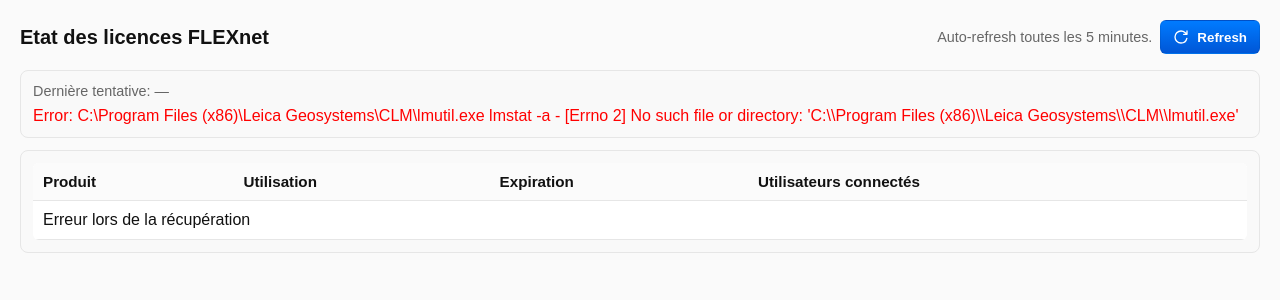
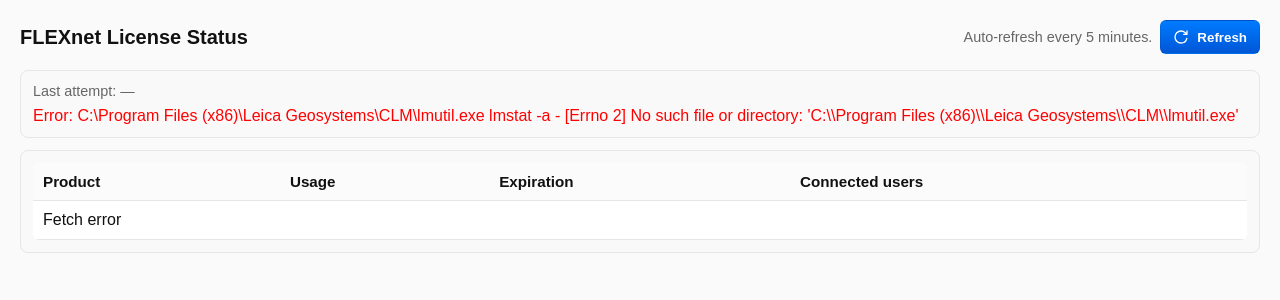
Before and after one commit to nicobubulle/Licenses-WebUI, a Flask app: page / in a window 1280 px wide. Shown: the top 300 px of the page. Run offline with Flask 3, Linux system fonts and the light colour scheme; parts of the project's set-up code (start-up, migrations or seed data) failed here and were passed over.

Commit message:
Add i18n support to index page and translation loader
Updated the translation loader in app.py to tolerate JSON files with // comment lines. Refactored templates/index.html to use translation keys for all user-facing strings, enabling internationalization of the UI. Also added logic to persist the selected language in a cookie.

```diff
--- a/app.py
+++ b/app.py
@@ -186,14 +186,20 @@ DEFAULT_LOCALE = "en"
 TRANSLATIONS = {}
 
 def load_translations():
-    """Load translation JSON files from i18n folder."""
+    """Load translation JSON files from i18n folder (tolerate // comment lines)."""
     global TRANSLATIONS
     i18n_dir = os.path.join(os.path.dirname(__file__), "i18n")
     for locale in SUPPORTED_LOCALES:
         filepath = os.path.join(i18n_dir, f"{locale}.json")
         try:
             with open(filepath, "r", encoding="utf-8") as f:
-                TRANSLATIONS[locale] = json.load(f)
+                raw = f.read()
+            # Strip lines starting with // (workspace file header comments)
+            cleaned = "\n".join(
+                line for line in raw.splitlines()
+                if not line.strip().startswith("//")
+            )
+            TRANSLATIONS[locale] = json.loads(cleaned)
             logger.info(f"Loaded translations for {locale}")
         except FileNotFoundError:
             logger.warning(f"Translation file not found: {filepath}")
@@ -768,27 +774,28 @@ threading.Thread(target=refresh_loop, daemon=True).start()
 @app.route("/")
 def index():
     global _last_service_msg
-
     show = request.args.get("service_msg")
     service_msg = _last_service_msg if show and _last_service_msg else None
-    _last_service_msg = None  # Clear after use
+    _last_service_msg = None
 
-    # Determine if restart button should be shown:
-    # - enabled in config AND
-    # - current process has admin privileges
     try:
         has_admin = is_admin()
     except Exception:
         has_admin = False
-
     show_restart = bool(ENABLE_RESTART and has_admin)
 
-    return render_template(
+    resp = make_response(render_template(
         "index.html",
         refresh_minutes=REFRESH_MIN,
         service_msg=service_msg,
         show_restart=show_restart
-    )
+    ))
+
+    # Persist ?lang=xx into cookie
+    qlang = request.args.get("lang")
+    if qlang in SUPPORTED_LOCALES:
+        resp.set_cookie("lang", qlang, max_age=30*24*3600)  # 30 days
+    return resp
 
 
 @app.route("/status")
--- a/templates/index.html
+++ b/templates/index.html
@@ -100,19 +100,17 @@
 </head>
 <body>
   <header>
-    <h1>Etat des licences FLEXnet</h1>
+    <h1>{{ _('title') }}</h1>
     <div class="toolbar">
-      <div class="small">Auto-refresh toutes les {{ refresh_minutes }} minutes.</div>
+      <div class="small">{{ _('auto_refresh', minutes=refresh_minutes) }}</div>
 
       <button id="btn-refresh" class="btn btn-primary" title="{{ _('refresh_title') }}" aria-label="{{ _('refresh_title') }}">
-        <!-- use external svg from static -->
         <img src="{{ url_for('static', filename='refresh.svg') }}" alt="" width="16" height="16" aria-hidden="true" focusable="false">
         <span id="btn-refresh-label">{{ _('refresh_label') }}</span>
       </button>
 
       {% if show_restart %}
       <button id="btn-restart" class="btn btn-danger" title="{{ _('restart_title') }}" aria-label="{{ _('restart_title') }}">
-        <!-- use external svg from static -->
         <img src="{{ url_for('static', filename='restart.svg') }}" alt="" width="16" height="16" aria-hidden="true" focusable="false">
         {{ _('restart_label') }}
       </button>
@@ -129,14 +127,14 @@
     <table id="lic-table" aria-live="polite">
       <thead>
         <tr>
-          <th>Produit</th>
-          <th>Utilisation</th>
-          <th>Expiration</th>
-          <th>Utilisateurs connectés</th>
+          <th>{{ _('product') }}</th>
+          <th>{{ _('usage') }}</th>
+          <th>{{ _('expiration') }}</th>
+          <th>{{ _('users_connected') }}</th>
         </tr>
       </thead>
       <tbody id="tbody">
-        <tr><td colspan="4">Chargement...</td></tr>
+        <tr><td colspan="4">{{ _('loading') }}</td></tr>
       </tbody>
     </table>
   </div>
@@ -181,9 +179,9 @@ async function fetchStatus(){
     errDiv.textContent = "";
 
     if (!data.ok) {
-      tbody.innerHTML = "<tr><td colspan='4'>Erreur lors de la récupération</td></tr>";
-      errDiv.textContent = data.error || "Erreur inconnue";
-      lastDiv.textContent = "Dernière tentative: " + (data.last_update ? new Date(data.last_update*1000).toLocaleString() : "—");
+      tbody.innerHTML = `<tr><td colspan='4'>${t('fetch_error')}</td></tr>`;
+      errDiv.textContent = data.error || t('fetch_error');
+      lastDiv.textContent = t('last_attempt', {when: (data.last_update ? new Date(data.last_update*1000).toLocaleString() : "—")});
       return;
     }
 
@@ -191,7 +189,7 @@ async function fetchStatus(){
     let html = "";
     const names = Object.keys(licenses).sort();
     if (names.length === 0) {
-      html = "<tr><td colspan='4'>Aucune licence trouvée</td></tr>";
+      html = `<tr><td colspan='4'>${t('no_licenses')}</td></tr>`;
     } else {
       for (const name of names) {
         const item = licenses[name] || {};
@@ -205,7 +203,7 @@ async function fetchStatus(){
             usersHtml += `<div class="user-line">${u.user} @ ${u.computer} — v${u.version} — ${u.start}</div>`;
           }
         } else {
-          usersHtml = "<div class='small'>Aucun utilisateur</div>";
+          usersHtml = `<div class='small'>${t('no_users')}</div>`;
         }
 
         html += `<tr>
@@ -218,10 +216,10 @@ async function fetchStatus(){
     }
 
     tbody.innerHTML = html;
-    lastDiv.textContent = "Dernière mise à jour : " + new Date(data.last_update*1000).toLocaleString();
+    lastDiv.textContent = t('last_update', {when: new Date(data.last_update*1000).toLocaleString()});
   } catch (e) {
-    document.getElementById("tbody").innerHTML = "<tr><td colspan='4'>Erreur fetch</td></tr>";
-    document.getElementById("error").textContent = e.toString();
+    document.getElementById("tbody").innerHTML = `<tr><td colspan='4'>${t('fetch_error')}</td></tr>`;
+     document.getElementById("error").textContent = e.toString();
   }
 }
 
```
